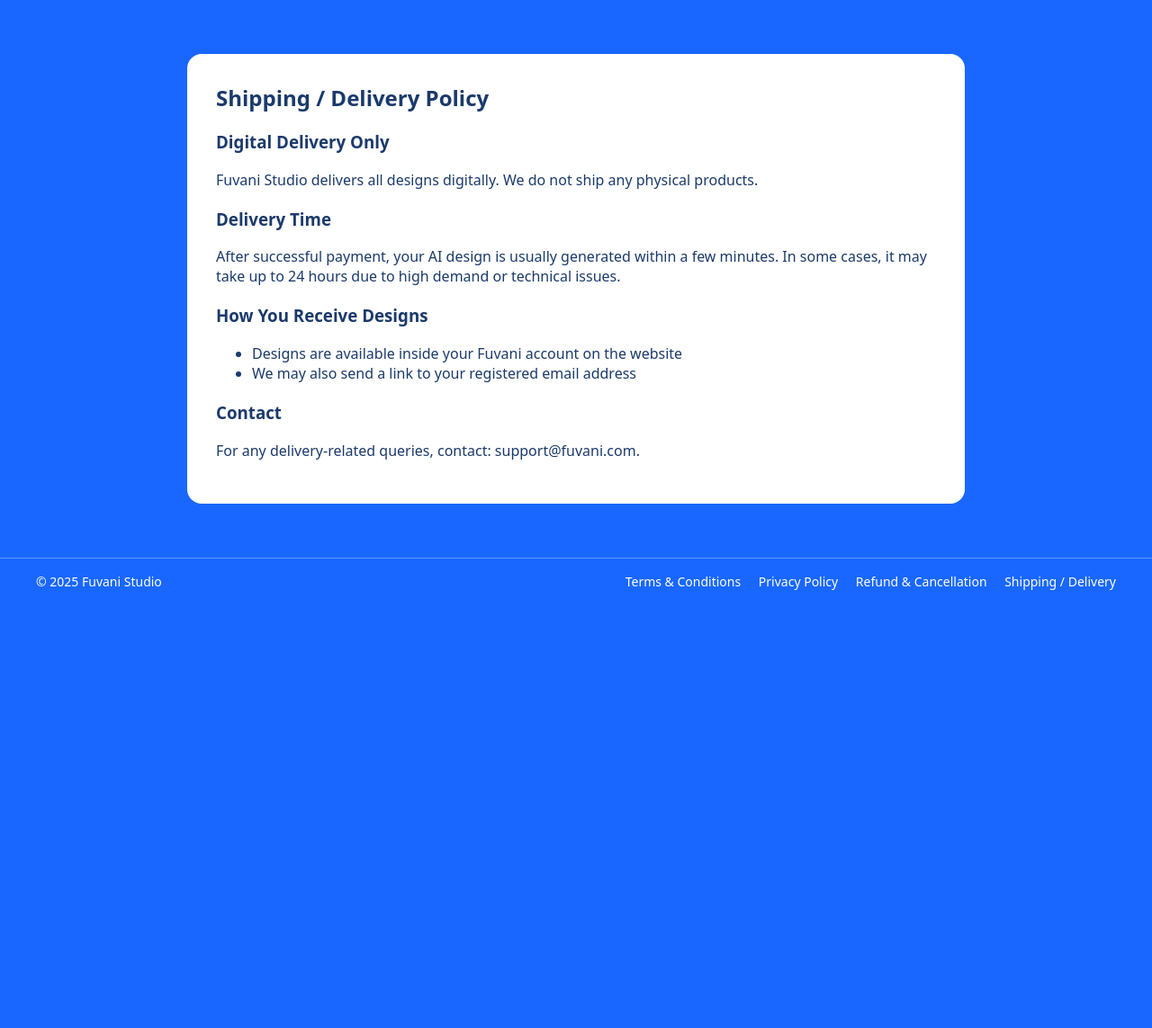
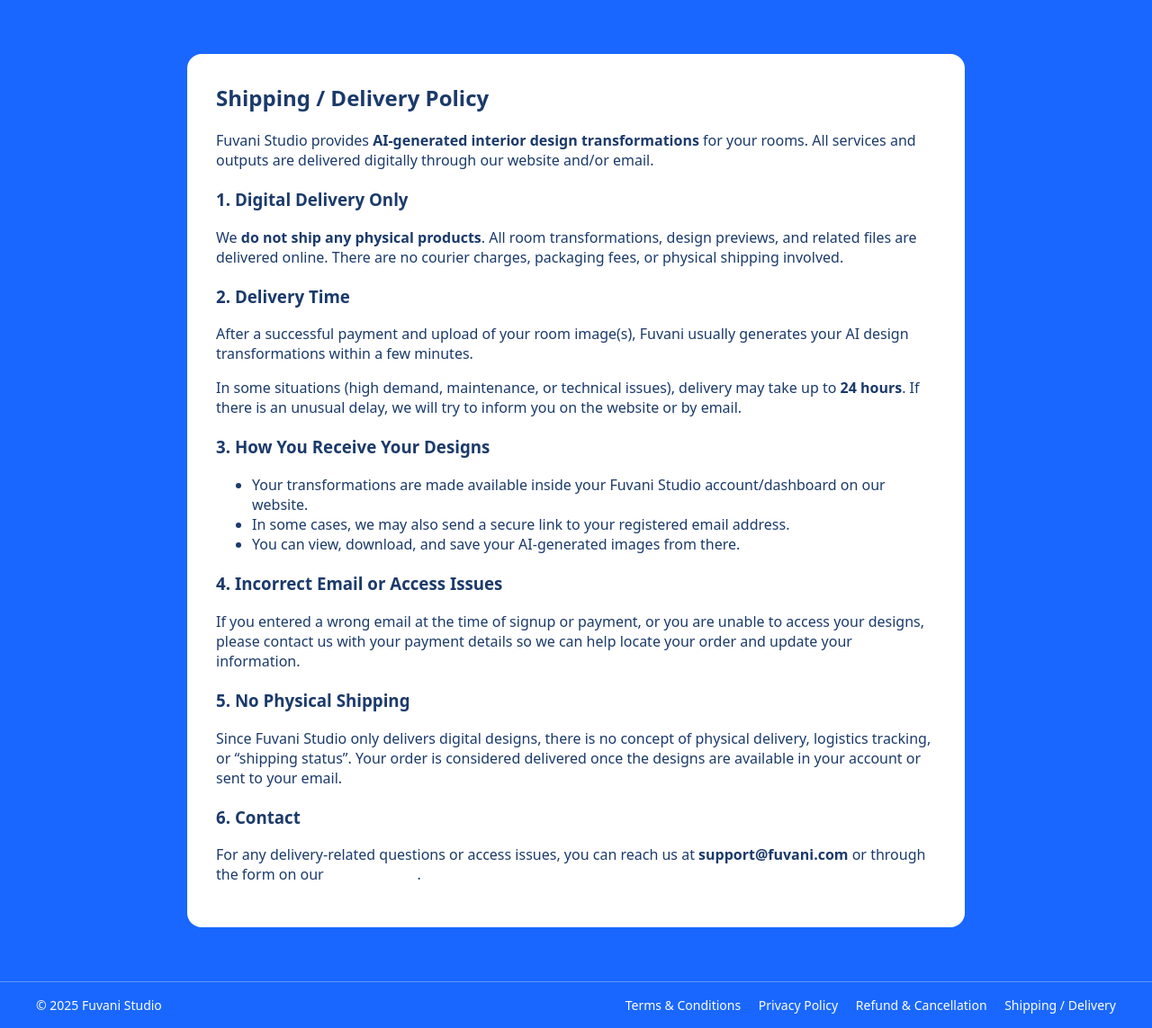
Before and after one commit to sanianaz-debug/welcome_page, a Django app: template templates/shipping.html in a window 1280 px wide. Shown: the part 72-1215 px from the top of the page at 90% size. Before the commit the page ends 728 px from the top, so only its background shows below. Run offline with Django 5.2, Linux system fonts and the light colour scheme; the template is opened without the code that fills it, so the values that code supplies are empty.

Commit message:
Revise shipping policy for digital delivery clarity
Updated the shipping policy to clarify digital delivery and added details on how customers receive their designs.

```diff
--- a/templates/shipping.html
+++ b/templates/shipping.html
@@ -12,7 +12,6 @@
   <nav>
     <div class="logo">
       <img src="{% static 'logo.jpeg' %}" alt="Fuvani Logo" style="height:50px;">
-
       <span>Fuvani</span>
     </div>
   </nav>
@@ -27,23 +26,55 @@
 <section class="page legal">
   <h2>Shipping / Delivery Policy</h2>
 
-  <h3>Digital Delivery Only</h3>
-  <p>Fuvani Studio delivers all designs digitally. We do not ship any physical products.</p>
-
-  <h3>Delivery Time</h3>
   <p>
-    After successful payment, your AI design is usually generated within a few minutes.
-    In some cases, it may take up to 24 hours due to high demand or technical issues.
+    Fuvani Studio provides <strong>AI-generated interior design transformations</strong> for your rooms.
+    All services and outputs are delivered digitally through our website and/or email.
   </p>
 
-  <h3>How You Receive Designs</h3>
+  <h3>1. Digital Delivery Only</h3>
+  <p>
+    We <strong>do not ship any physical products</strong>.
+    All room transformations, design previews, and related files are delivered online.
+    There are no courier charges, packaging fees, or physical shipping involved.
+  </p>
+
+  <h3>2. Delivery Time</h3>
+  <p>
+    After a successful payment and upload of your room image(s), Fuvani usually generates your
+    AI design transformations within a few minutes.
+  </p>
+  <p>
+    In some situations (high demand, maintenance, or technical issues), delivery may take
+    up to <strong>24 hours</strong>. If there is an unusual delay, we will try to inform you on the website
+    or by email.
+  </p>
+
+  <h3>3. How You Receive Your Designs</h3>
   <ul>
-    <li>Designs are available inside your Fuvani account on the website</li>
-    <li>We may also send a link to your registered email address</li>
+    <li>Your transformations are made available inside your Fuvani Studio account/dashboard on our website.</li>
+    <li>In some cases, we may also send a secure link to your registered email address.</li>
+    <li>You can view, download, and save your AI-generated images from there.</li>
   </ul>
 
-  <h3>Contact</h3>
-  <p>For any delivery-related queries, contact: support@fuvani.com.</p>
+  <h3>4. Incorrect Email or Access Issues</h3>
+  <p>
+    If you entered a wrong email at the time of signup or payment, or you are unable to access your designs,
+    please contact us with your payment details so we can help locate your order and update your information.
+  </p>
+
+  <h3>5. No Physical Shipping</h3>
+  <p>
+    Since Fuvani Studio only delivers digital designs, there is no concept of physical delivery,
+    logistics tracking, or “shipping status”. Your order is considered delivered once the designs
+    are available in your account or sent to your email.
+  </p>
+
+  <h3>6. Contact</h3>
+  <p>
+    For any delivery-related questions or access issues, you can reach us at
+    <strong>support@fuvani.com</strong> or through the form on our
+    <a href="{% url 'contact' %}">Contact page</a>.
+  </p>
 </section>
 
 <footer class="site-footer">
```
Lines whose indentation alone changed are shown as unchanged.
